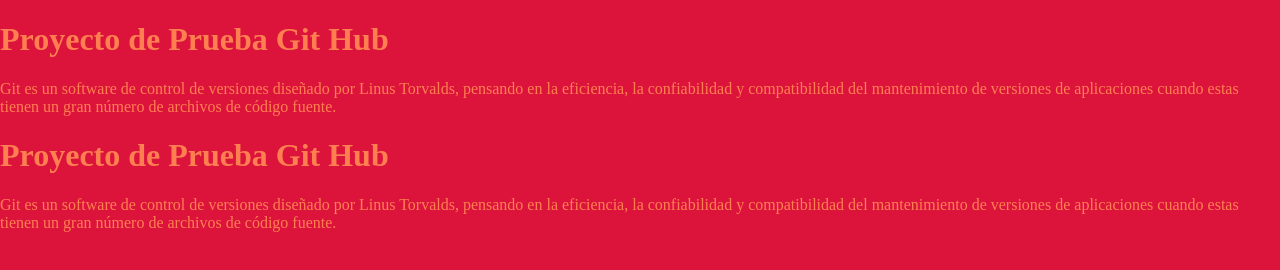
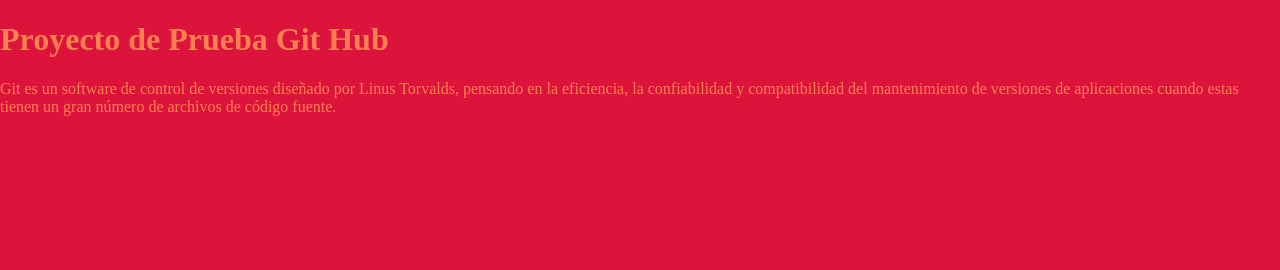
Before and after one commit to Sebasaut/PruebaMiercoles, a plain HTML site: page index.html in a window 1280 px wide. Drawn offline with Linux system fonts and the light colour scheme.

Commit message:
Borrado 2do p

```diff
--- a/index.html
+++ b/index.html
@@ -9,7 +9,5 @@
 <body>
 	<h1>Proyecto de Prueba Git Hub</h1>
 	<p>Git es un software de control de versiones diseñado por Linus Torvalds, pensando en la eficiencia, la confiabilidad y compatibilidad del mantenimiento de versiones de aplicaciones cuando estas tienen un gran número de archivos de código fuente.</p>
-	<h1>Proyecto de Prueba Git Hub</h1>
-	<p>Git es un software de control de versiones diseñado por Linus Torvalds, pensando en la eficiencia, la confiabilidad y compatibilidad del mantenimiento de versiones de aplicaciones cuando estas tienen un gran número de archivos de código fuente.</p>
 </body>
 </html>
```
